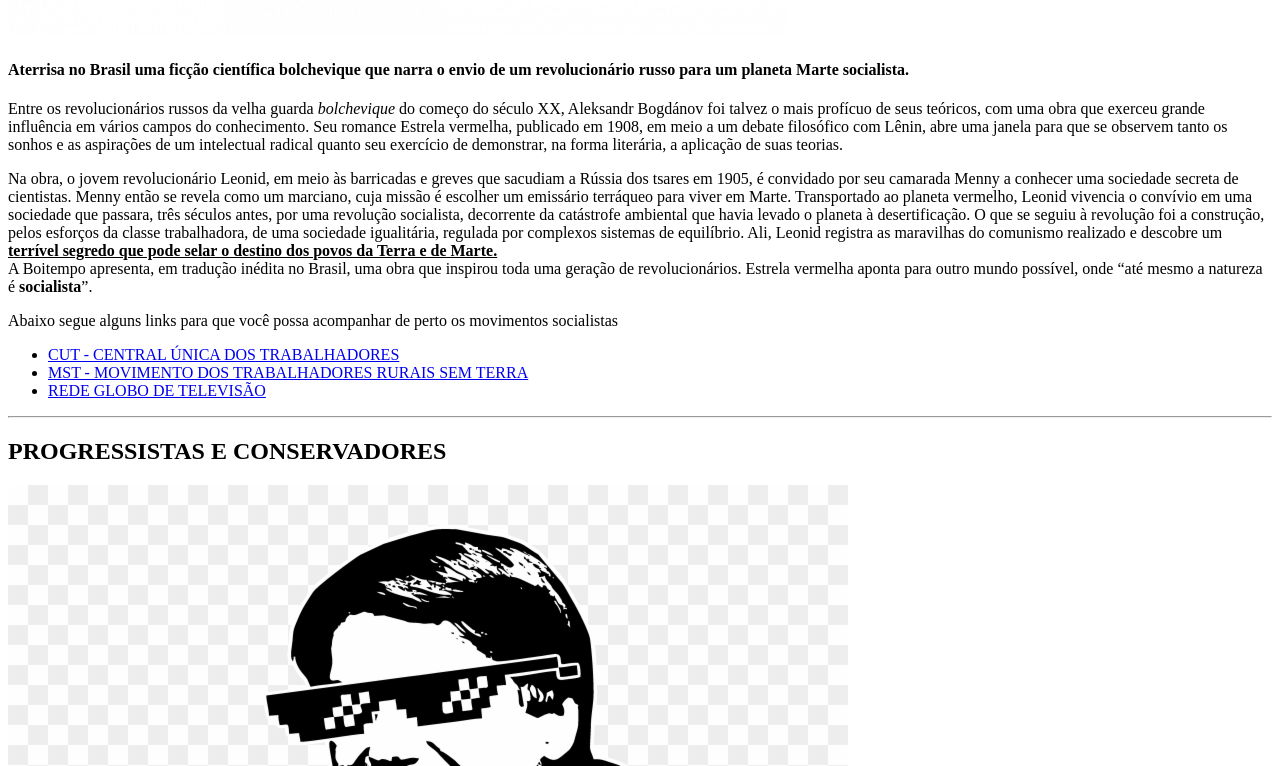
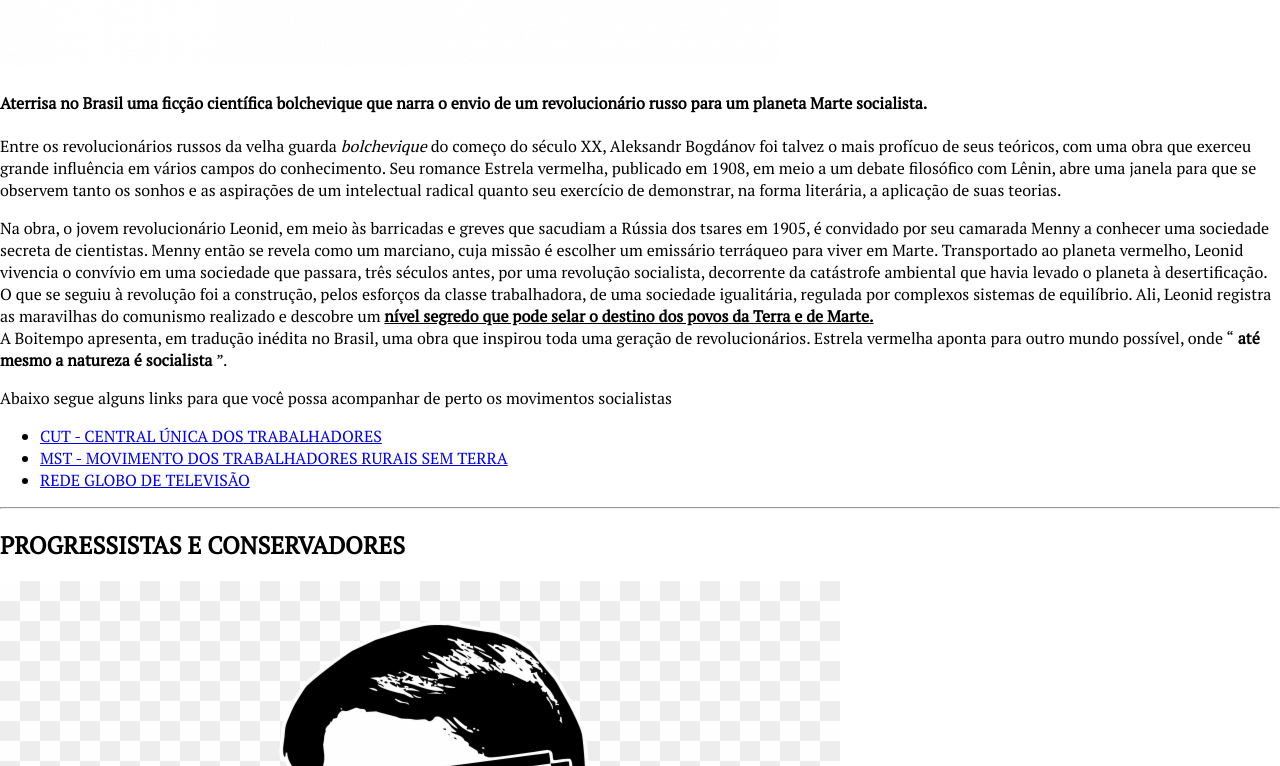
Before and after one commit to TIAGOLINHARES/course.web, a plain HTML site: page index.html in a window 1280 px wide. Shown: the part 994-1760 px from the top of the page. Drawn offline with Linux system fonts and the light colour scheme.

Commit message:
adicionando fontes e estilos com css

```diff
--- /dev/null
+++ b/css/styles.css
@@ -0,0 +1,32 @@
+
+html, body {
+
+    margin: 0;
+    padding: 0;
+    font-family: 'PT Serif', serif;
+}
+
+
+.texto-italico{
+
+    font-style: italic;
+
+
+}
+
+.texto-sublinado{
+
+    text-decoration: underline;
+
+}
+
+.texto-negrito{
+
+    font-weight: 900;
+
+}
+
+.texto-marcado{
+
+    background-color: #ffff00;
+}
--- a/index.html
+++ b/index.html
@@ -8,6 +8,17 @@
 		<meta name="keywords" content="Noticias">
 		<meta name="author" content="Tiago Linhares">
 		<meta name="viewport" content="width=device-width, initial-scale=1">
+
+
+
+		<link rel="stylesheet" href="css\styles.css" />
+		<link rel="preconnect" href="https://fonts.gstatic.com">
+		<link href="https://fonts.googleapis.com/css2?family=PT+Serif&display=swap" rel="stylesheet">
+
+
+
+
+
 	</head>
 	<body>
 
@@ -31,7 +42,7 @@
 			<h4> Aterrisa no Brasil uma ficção científica bolchevique que narra o envio de um revolucionário russo para um planeta Marte socialista. </h4>
 
 
-			<p> Entre os revolucionários russos da velha guarda <i>bolchevique</i> do começo do século XX, Aleksandr Bogdánov
+			<p> Entre os revolucionários russos da velha guarda <span class="texto-italico">bolchevique</span> do começo do século XX, Aleksandr Bogdánov
 			foi talvez o mais profícuo de seus teóricos, com uma obra que exerceu grande influência em vários campos do
 			conhecimento. Seu romance Estrela vermelha, publicado em 1908, em meio a um debate filosófico com Lênin, abre
 			uma janela para que se observem tanto os sonhos e as aspirações de um intelectual radical quanto seu exercício
@@ -45,11 +56,11 @@
 				por uma revolução socialista, decorrente da catástrofe ambiental que havia levado o planeta à desertificação.
 				O que se seguiu à revolução foi a construção, pelos esforços da classe trabalhadora, de uma sociedade
 				igualitária, regulada por complexos sistemas de equilíbrio. Ali, Leonid registra as maravilhas do comunismo
-				realizado e descobre um <ins><b>terrível segredo que pode selar o destino dos povos da Terra e de Marte.</b></ins> <br>
+				realizado e descobre um <span class="texto-sublinado"><span class="texto-negrito">nível segredo que pode selar o destino dos povos da Terra e de Marte.</span></span> <br>
 				<!-- utilizei o br pra ter onde usar a tag -->
 
 				A Boitempo apresenta, em tradução inédita no Brasil, uma obra que inspirou toda uma geração de revolucionários. Estrela vermelha aponta
-				para outro mundo possível, onde “até mesmo a natureza é <b>socialista</b>”.
+				para outro mundo possível, onde “<span class="texto-negrito"> até mesmo a natureza é socialista </span>”.
 
 			</p>
 
@@ -81,7 +92,7 @@
 			proporciona, mas deixaram de lado a defesa de um perene e inegociável avanço institucional através da elaboração de uma
 			doutrina política capaz de explicar que, sem liberdade, não há dignidade nem possibilidade de aperfeiçoamento humano.
 			E somente seres humanos dignos são capazes de olhar para o outro, criando vínculos sociais como a família e estruturas
-			políticas como as cidades, os estados e a nação. <mark> Enfim, a liberdade é um elemento nuclear do processo civilizatório. </mark></p>
+			políticas como as cidades, os estados e a nação. <span class="texto-marcado"> Enfim, a liberdade é um elemento nuclear do processo civilizatório.</span> </p>
 
 
 			<p> Abaixo segue alguns links para que você possa acompanhar de perto os movimentos conservadores </p>
```
Also changed, not shown: formulario.html (+5 -0 lines), pesquisa.html (+5 -0 lines), tabelas.html (+5 -0 lines), videos.html (+5 -0 lines).
